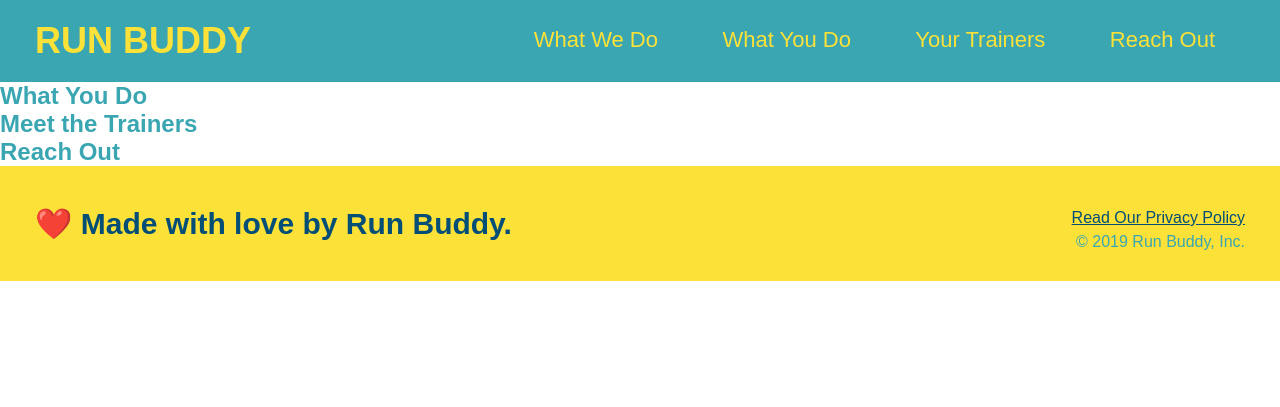
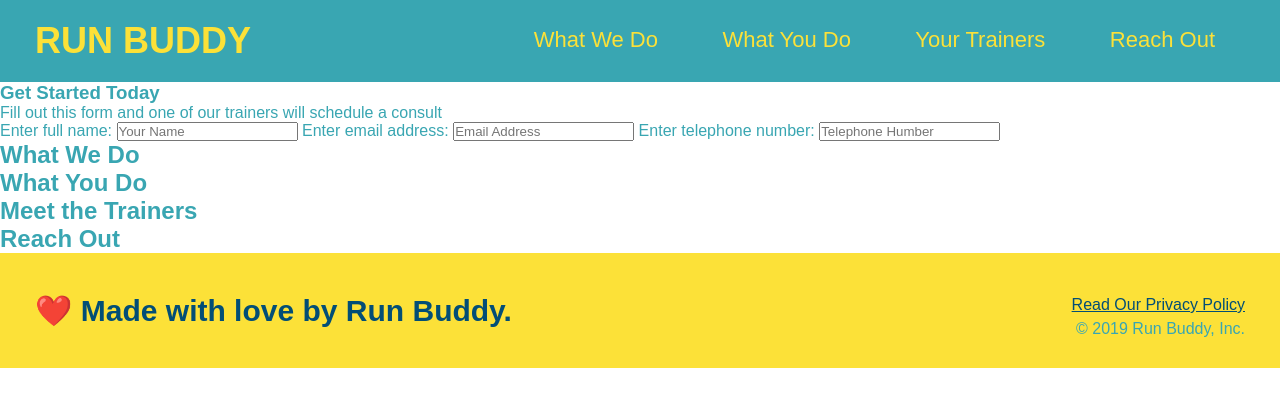
Before and after one commit to william-horn/run-buddy, a Jekyll site: the page index.html, which Jekyll copies as it is, in a window 1280 px wide. Shown: the top 407 px of the page. Built offline with Jekyll 4.4.1, drawn with Linux system fonts in a browser that asks for light colours.

Commit message:
user input form

```diff
--- a/assets/css/style.css
+++ b/assets/css/style.css
@@ -2,6 +2,7 @@
 * {
     margin: 0;
     padding: 0;
+    box-sizing: border-box;
 }
 
 /* global styles */
--- a/index.html
+++ b/index.html
@@ -33,6 +33,24 @@
 
         <!-- hero/jumbotron -->
         <section>
+            <div>
+                <h3>Get Started Today</h3>
+                <p>Fill out this form and one of our trainers will schedule a consult</p>
+
+                <!-- add user input form -->
+                <form action="">
+                    <label for="name">Enter full name:</label>
+                    <input type="text" placeholder="Your Name" name="name" id="name"/>
+                    <label for="email">Enter email address:</label>
+                    <input type="text" placeholder="Email Address" name="email" id="email"/>
+                    <label for="phone">Enter telephone number:</label>
+                    <input type="text" placeholder="Telephone Humber" name="phone" id="phone"/>
+                </form>
+            </div>
+        </section>
+
+        <section>
+            <h2>What We Do</h2>
         </section>
 
         <!-- "what we do" section -->
```
